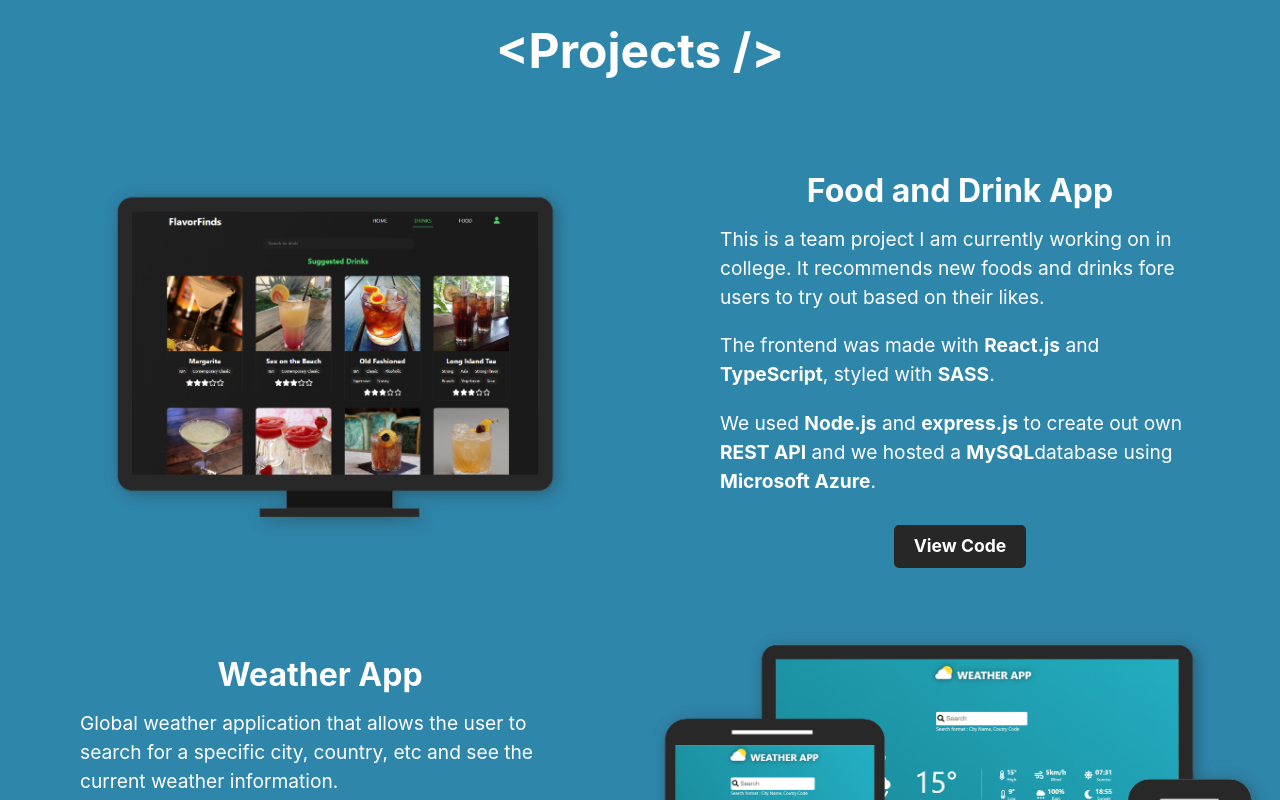
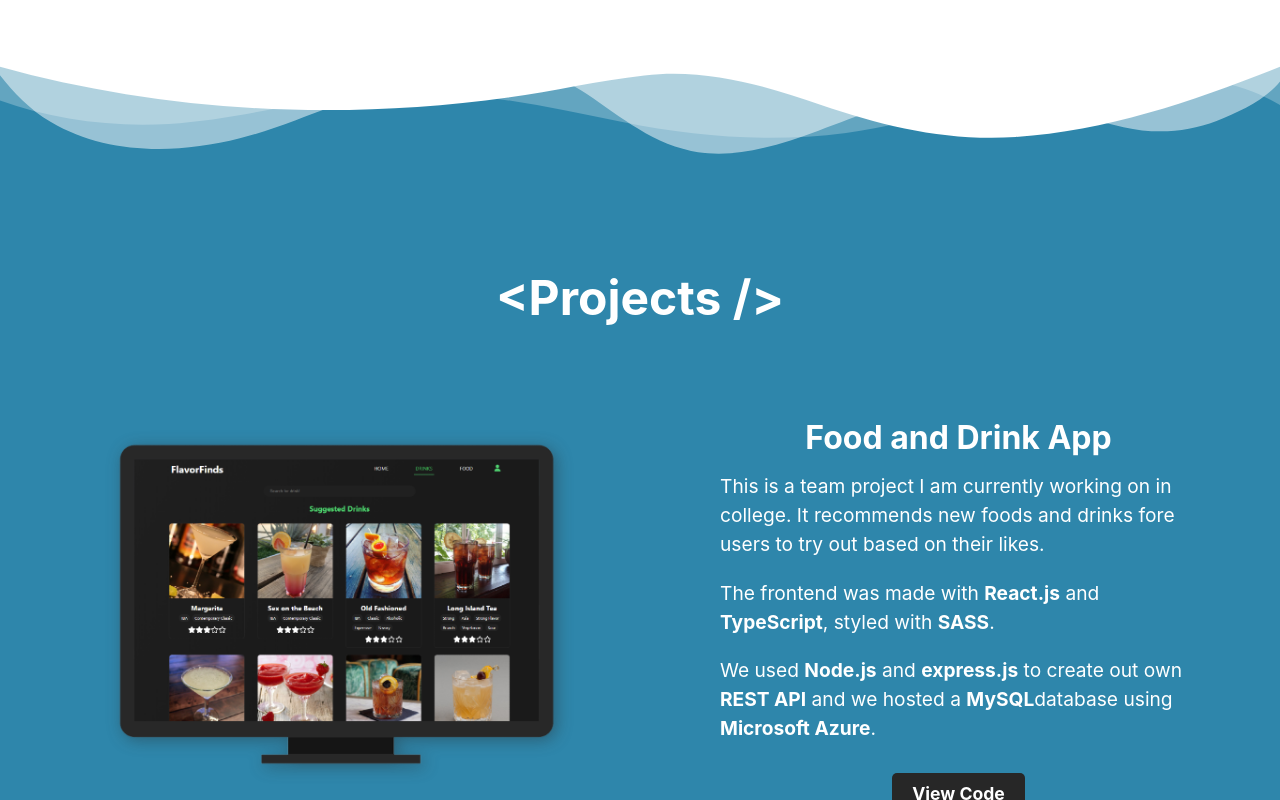
Before and after one commit to Evan-OR/portfolio-2023, a React (Vite) app: page / in a window 1280 px wide. Shown: the part 1880-2680 px from the top of the page. Built offline with nearby package versions, Linux system fonts and the light colour scheme.

Commit message:
change with styles on about me section

```diff
--- a/src/css/aboutMeStyles.module.css
+++ b/src/css/aboutMeStyles.module.css
@@ -9,7 +9,7 @@
 .aboutSectionWrapper {
   display: flex;
   justify-content: center;
-  width: 100%;
+  width: 70%;
   margin: 40px 5%;
 }
 /* .aboutSectionWrapper:nth-child(even) {
--- a/src/css/pageDivider.module.css
+++ b/src/css/pageDivider.module.css
@@ -13,7 +13,7 @@
   position: relative;
   display: block;
   width: calc(100% + 1.3px);
-  height: 150px;
+  height: 100px;
   fill: #ffffff;
 }
 
--- a/src/css/projectDisplay.module.css
+++ b/src/css/projectDisplay.module.css
@@ -22,7 +22,9 @@
   display: flex;
   justify-content: center;
   align-items: center;
-  width: 100%;
+  width: calc(250px + 80vw);
+  min-width: 50px;
+  max-width: 100%;
   z-index: 1;
 }
 
```
